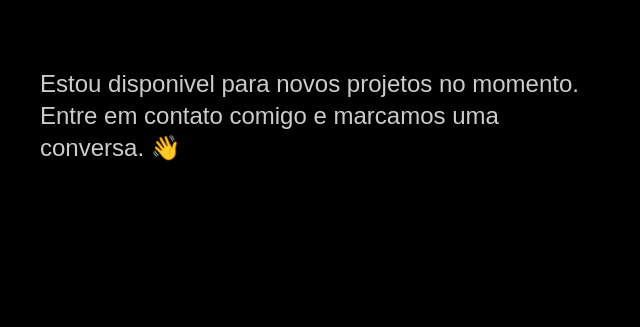
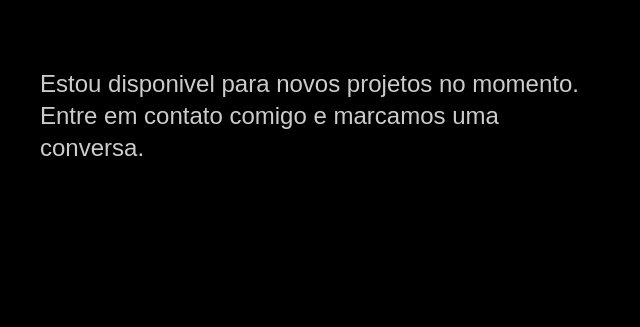
Before and after one commit to Lunatic02/portifolioTorresin, a plain HTML site: page index.html in a window 1280 px wide. Shown: the part 2398-2725 px from the top of the page, 0-640 px from the left. Drawn offline with Linux system fonts and the light colour scheme.

Commit message:
Update index.html

```diff
--- a/index.html
+++ b/index.html
@@ -135,7 +135,7 @@
         <div class="footer-container">
             <p class="footer-texto">
                 Estou disponivel para novos projetos no momento. Entre
-                em contato comigo e marcamos uma conversa. 👋
+                em contato comigo e marcamos uma conversa.
             </p>
             <ul class="footer-contato">
                 <li>Lucas_hcosta@live.com</li>
```
